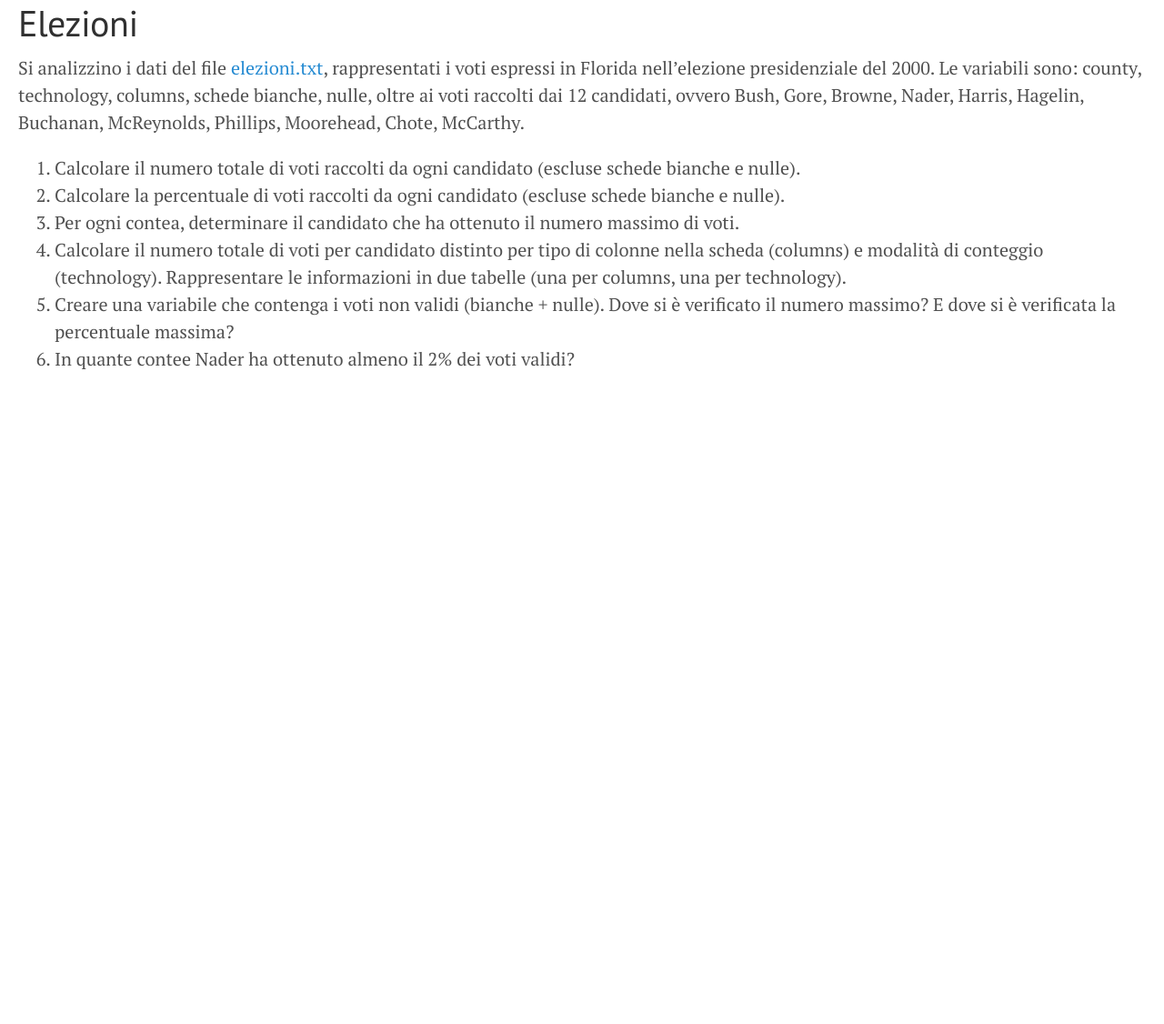
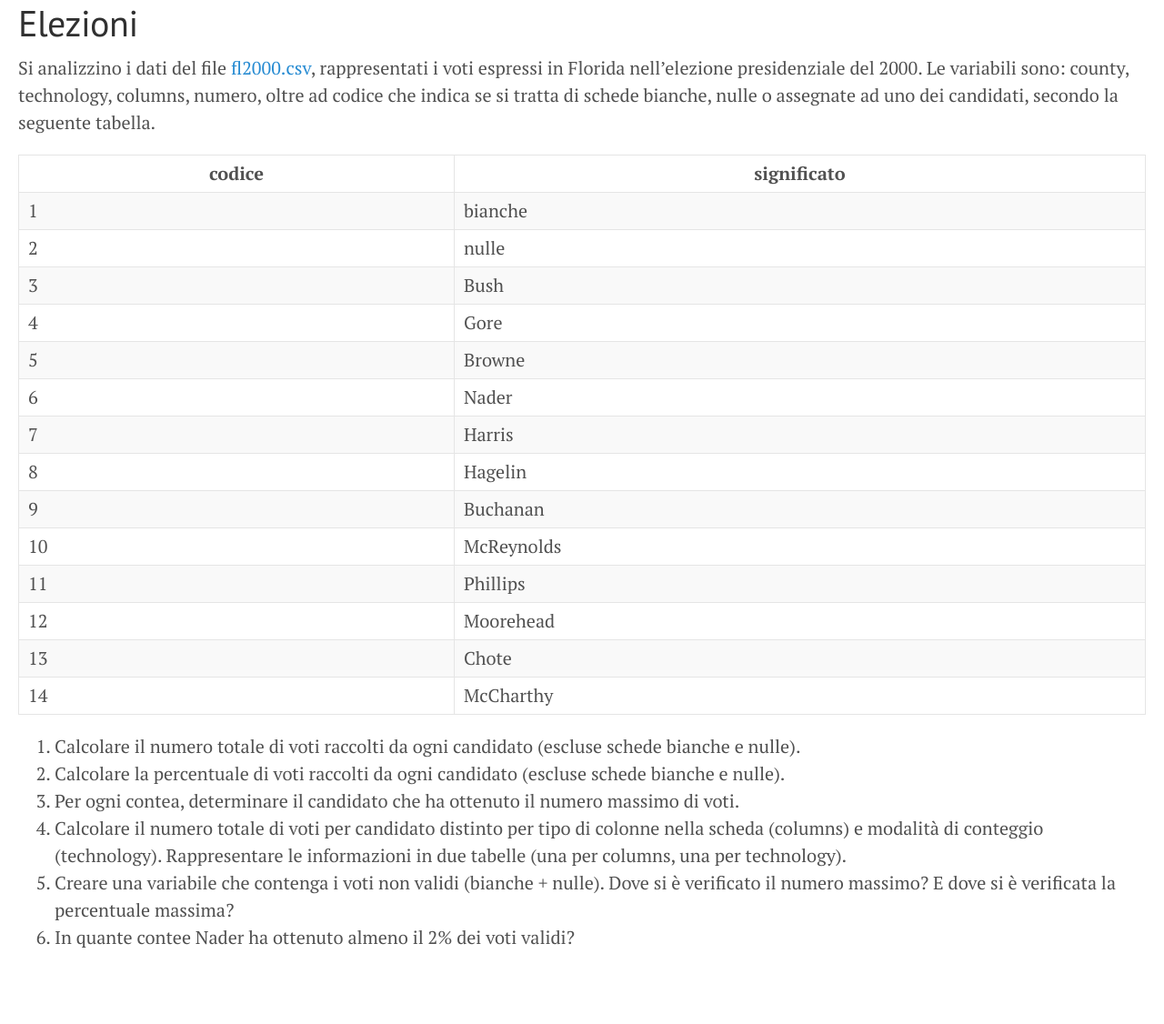
Before and after one commit to gdv/laboratorio-informatica, a Jekyll site: the page built from docs/testi/elezioni.md, in a window 1280 px wide. Shown: the whole page at 91% size. Built offline with Jekyll 4.4.1, drawn with Linux system fonts in a browser that asks for light colours; before the commit the page ends 900 px from its top, so only the background shows below that.

Commit message:
testo elezioni

```diff
--- a/docs/testi/elezioni.md
+++ b/docs/testi/elezioni.md
@@ -3,7 +3,26 @@ layout: page
 title: Elezioni
 ---
 
-Si analizzino i dati del file [elezioni.txt](../dati/elezioni.txt), rappresentati i voti espressi in Florida nell’elezione presidenziale del 2000. Le variabili sono: county, technology, columns, schede bianche, nulle, oltre ai voti raccolti dai 12 candidati, ovvero Bush, Gore, Browne, Nader, Harris, Hagelin, Buchanan, McReynolds, Phillips, Moorehead, Chote, McCarthy.
+Si analizzino i dati del file [fl2000.csv](../dati/fl2000.csv), rappresentati i voti espressi in Florida nell’elezione
+presidenziale del 2000. Le variabili sono: county, technology, columns, numero, oltre ad codice che
+indica se si tratta di schede bianche, nulle o assegnate ad uno dei candidati, secondo la seguente tabella.
+
+|   codice | significato     |
+| -------- | --------------- |
+|        1 | bianche         |
+|        2 | nulle           |
+|        3 | Bush            |
+|        4 | Gore            |
+|        5 | Browne          |
+|        6 | Nader           |
+|        7 | Harris          |
+|        8 | Hagelin         |
+|        9 | Buchanan        |
+|       10 | McReynolds      |
+|       11 | Phillips        |
+|       12 | Moorehead       |
+|       13 | Chote           |
+|       14 | McCharthy       |
 
 1.    Calcolare il numero totale di voti raccolti da ogni candidato (escluse schede bianche e nulle).
 1.    Calcolare la percentuale di voti raccolti da ogni candidato (escluse schede bianche e nulle).
```
Also changed, not shown: 1 other file.
